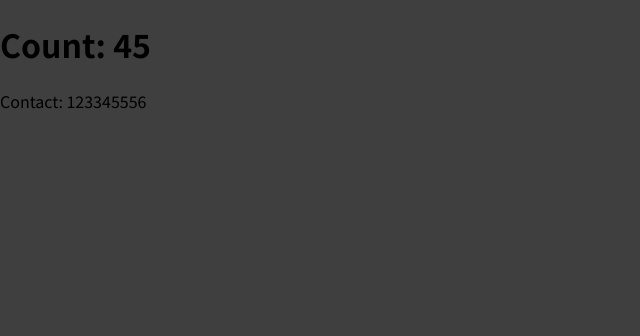
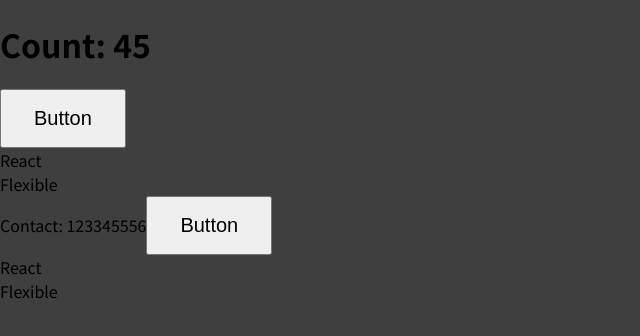
Before and after one commit to DANIEL-THE-PROGRAMMER/react-youtubevideo-playlist, a React (Create React App) app in the folder react-youtubevideo/: page / in a window 1280 px wide. Shown: the top 336 px of the page, without its empty margins (0-640 px from the left). Built offline with nearby package versions, Linux system fonts and the light colour scheme.

Commit message:
components

```diff
--- a/react-youtubevideo/public/index.html
+++ b/react-youtubevideo/public/index.html
@@ -10,34 +10,11 @@
       content="Web site created using create-react-app"
     />
     <link rel="apple-touch-icon" href="%PUBLIC_URL%/logo192.png" />
-    <!--
-      manifest.json provides metadata used when your web app is installed on a
-      user's mobile device or desktop. See https://developers.google.com/web/fundamentals/web-app-manifest/
-    -->
     <link rel="manifest" href="%PUBLIC_URL%/manifest.json" />
-    <!--
-      Notice the use of %PUBLIC_URL% in the tags above.
-      It will be replaced with the URL of the `public` folder during the build.
-      Only files inside the `public` folder can be referenced from the HTML.
-
-      Unlike "/favicon.ico" or "favicon.ico", "%PUBLIC_URL%/favicon.ico" will
-      work correctly both with client-side routing and a non-root public URL.
-      Learn how to configure a non-root public URL by running `npm run build`.
-    -->
-    <title>React App</title>
+    <title>React Playlist | Functional Components and States</title>
   </head>
   <body>
     <noscript>You need to enable JavaScript to run this app.</noscript>
     <div id="root"></div>
-    <!--
-      This HTML file is a template.
-      If you open it directly in the browser, you will see an empty page.
-
-      You can add webfonts, meta tags, or analytics to this file.
-      The build step will place the bundled scripts into the <body> tag.
-
-      To begin the development, run `npm start` or `yarn start`.
-      To create a production bundle, use `npm run build` or `yarn build`.
-    -->
   </body>
 </html>
--- /dev/null
+++ b/react-youtubevideo/src/components/Button.jsx
@@ -0,0 +1,12 @@
+import React from "react";
+
+const styles = {
+    padding: "1rem 2rem",
+    fontSize: "20px"
+}
+
+const Button = () => {
+  return <button style={styles}>Button</button>;
+};
+
+export default Button;
--- /dev/null
+++ b/react-youtubevideo/src/components/State.jsx
@@ -0,0 +1,16 @@
+import React from "react";
+
+const State = () => {
+  const data = {
+    name: "React",
+    props: "Flexible",
+  };
+  return (
+    <div>
+      <div>{data.name}</div>
+      <div>{data.props}</div>
+    </div>
+  );
+};
+
+export default State;
--- a/react-youtubevideo/src/pages/Contact.jsx
+++ b/react-youtubevideo/src/pages/Contact.jsx
@@ -1,7 +1,16 @@
 import React from "react";
 
+import Button from "../components/Button";
+import State from "../components/State";
+
 const Contact = ({ contact }) => {
-  return <div>Contact: {contact}</div>;
+  return (
+    <div>
+      Contact: {contact}
+      <Button />
+      <State />
+    </div>
+  );
 };
 
 export default Contact;
--- a/react-youtubevideo/src/pages/Home.jsx
+++ b/react-youtubevideo/src/pages/Home.jsx
@@ -1,10 +1,15 @@
 import React from "react";
+
+import Button from "../components/Button";
+import State from "../components/State";
 
 const Home = ({ count }) => {
 
   return (
     <div>
       <h1>Count: {count}</h1>
+      <Button />
+      <State />
     </div>
   );
 };
```
